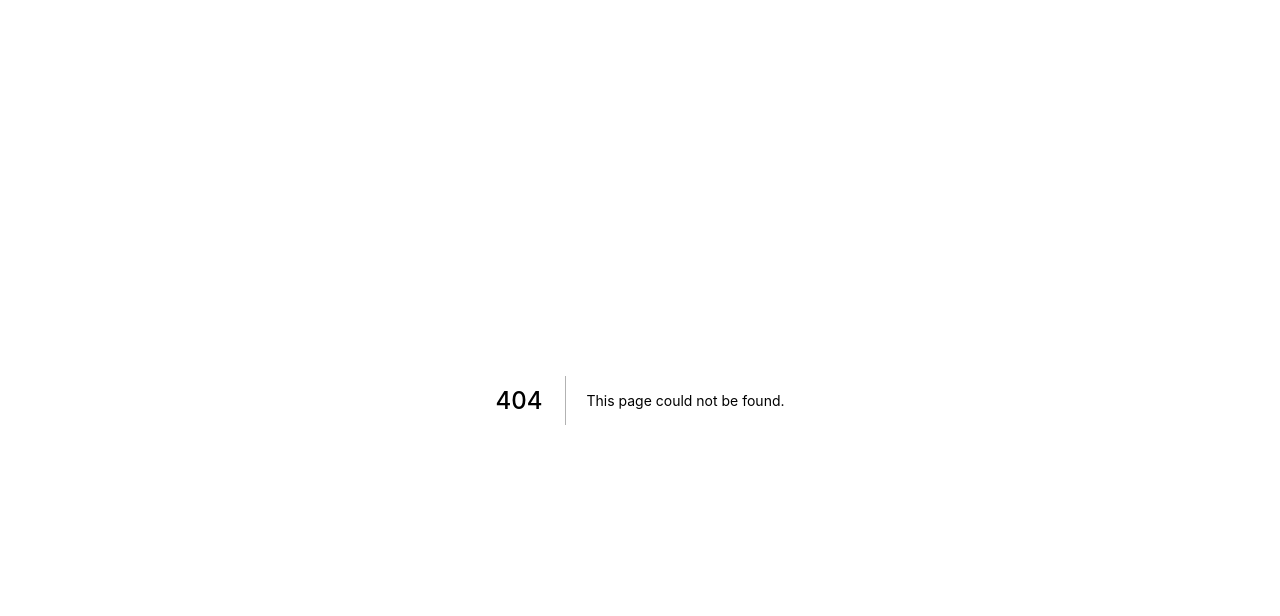
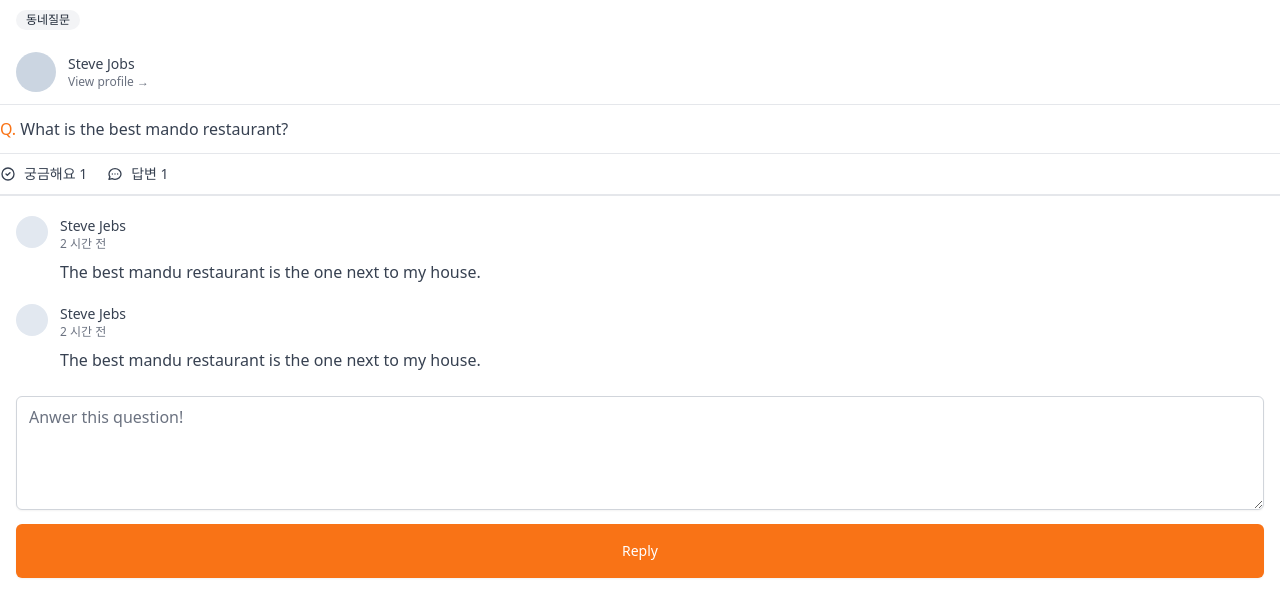
Before and after one commit to jacesoul/carrot-market, a Next.js app: page /community/1 in a window 1280 px wide. Before the commit this address had no page. Shown: the top 616 px of the page. Built offline with nearby package versions, Linux system fonts and the light colour scheme.

Commit message:
Community Detail

```diff
--- /dev/null
+++ b/pages/community/[id].tsx
@@ -0,0 +1,101 @@
+import type { NextPage } from "next";
+
+const CommunityPostDetail: NextPage = () => {
+  return (
+    <div>
+      <span className=" inline-flex items-center px-2.5 py-0.5 rounded-full text-xs font-medium bg-gray-100 text-gray-800 ml-4 my-2.5 ">
+        동네질문
+      </span>
+      <div className=" flex mb-3 px-4 cursor-pointer py-3 border-b items-center space-x-3">
+        <div className=" w-10 h-10 bg-slate-300 rounded-full" />
+        <div>
+          <p className=" text-sm font-medium text-gray-700">Steve Jobs</p>
+          <p className=" text-xs font-medium text-gray-500">
+            View profile &rarr;
+          </p>
+        </div>
+      </div>
+      <div>
+        <div className=" mt-2 text-gray-700">
+          <span className=" text-orange-500 font-medium">Q.</span> What is the
+          best mando restaurant?
+        </div>
+      </div>
+      <div className=" flex space-x-5 mt-3 text-gray-700 py-2.5 border-t border-b-[2px] w-full">
+        <span className=" flex space-x-2 items-center text-sm">
+          <svg
+            className="w-4 h-4"
+            fill="none"
+            stroke="currentColor"
+            viewBox="0 0 24 24"
+            xmlns="http://www.w3.org/2000/svg"
+          >
+            <path
+              strokeLinecap="round"
+              strokeLinejoin="round"
+              strokeWidth="2"
+              d="M9 12l2 2 4-4m6 2a9 9 0 11-18 0 9 9 0 0118 0z"
+            ></path>
+          </svg>
+          <span>궁금해요 1</span>
+        </span>
+        <span className=" flex space-x-2 items-center text-sm">
+          <svg
+            className="w-4 h-4"
+            fill="none"
+            stroke="currentColor"
+            viewBox="0 0 24 24"
+            xmlns="http://www.w3.org/2000/svg"
+          >
+            <path
+              strokeLinecap="round"
+              strokeLinejoin="round"
+              strokeWidth="2"
+              d="M8 12h.01M12 12h.01M16 12h.01M21 12c0 4.418-4.03 8-9 8a9.863 9.863 0 01-4.255-.949L3 20l1.395-3.72C3.512 15.042 3 13.574 3 12c0-4.418 4.03-8 9-8s9 3.582 9 8z"
+            ></path>
+          </svg>
+          <span>답변 1</span>
+        </span>
+      </div>
+      <div className=" px-4 my-5 space-y-5">
+        <div className=" flex items-start space-x-3">
+          <div className=" w-8 h-8 bg-slate-200 rounded-full" />
+          <div>
+            <span className=" text-sm block font-medium text-gray-700">
+              Steve Jebs
+            </span>
+            <span className=" text-xs text-gray-500 block">2 시간 전</span>
+            <p className=" text-gray-700 mt-2">
+              The best mandu restaurant is the one next to my house.
+            </p>
+          </div>
+        </div>
+        <div className=" flex items-start space-x-3">
+          <div className=" w-8 h-8 bg-slate-200 rounded-full" />
+          <div>
+            <span className=" text-sm block font-medium text-gray-700">
+              Steve Jebs
+            </span>
+            <span className=" text-xs text-gray-500 block">2 시간 전</span>
+            <p className=" text-gray-700 mt-2">
+              The best mandu restaurant is the one next to my house.
+            </p>
+          </div>
+        </div>
+      </div>
+      <div className=" px-4">
+        <textarea
+          className=" mt-1 shadow-sm w-full focus:ring-orange-500 rounded-md border-gray-300 focus:border-orange-500"
+          id="description"
+          rows={4}
+          placeholder="Anwer this question!"
+        ></textarea>
+        <button className=" bg-orange-500 hover:bg-orange-600 text-white px-2 py-4 border border-transparent rounded-md shadow-sm text-sm font-medium mt-2 focus:ring-2 focus:ring-offset-2 focus:ring-orange-500 focus:outline-none w-full">
+          Reply
+        </button>
+      </div>
+    </div>
+  );
+};
+
+export default CommunityPostDetail;
```
